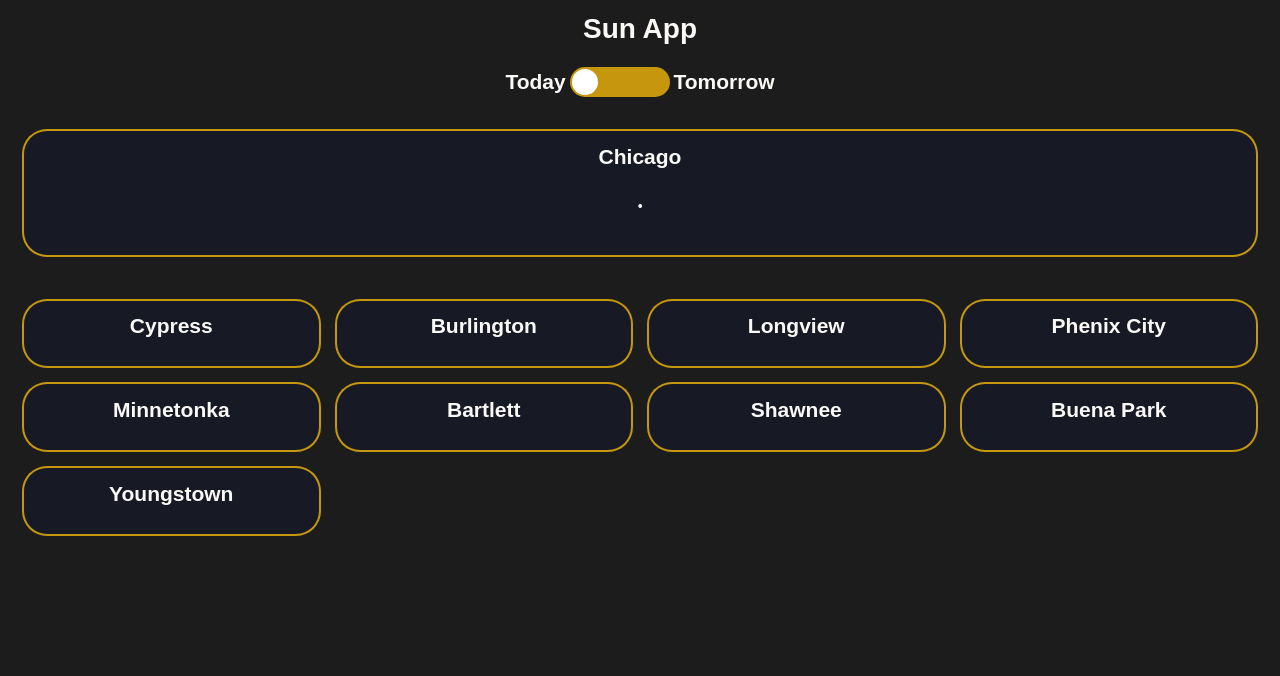
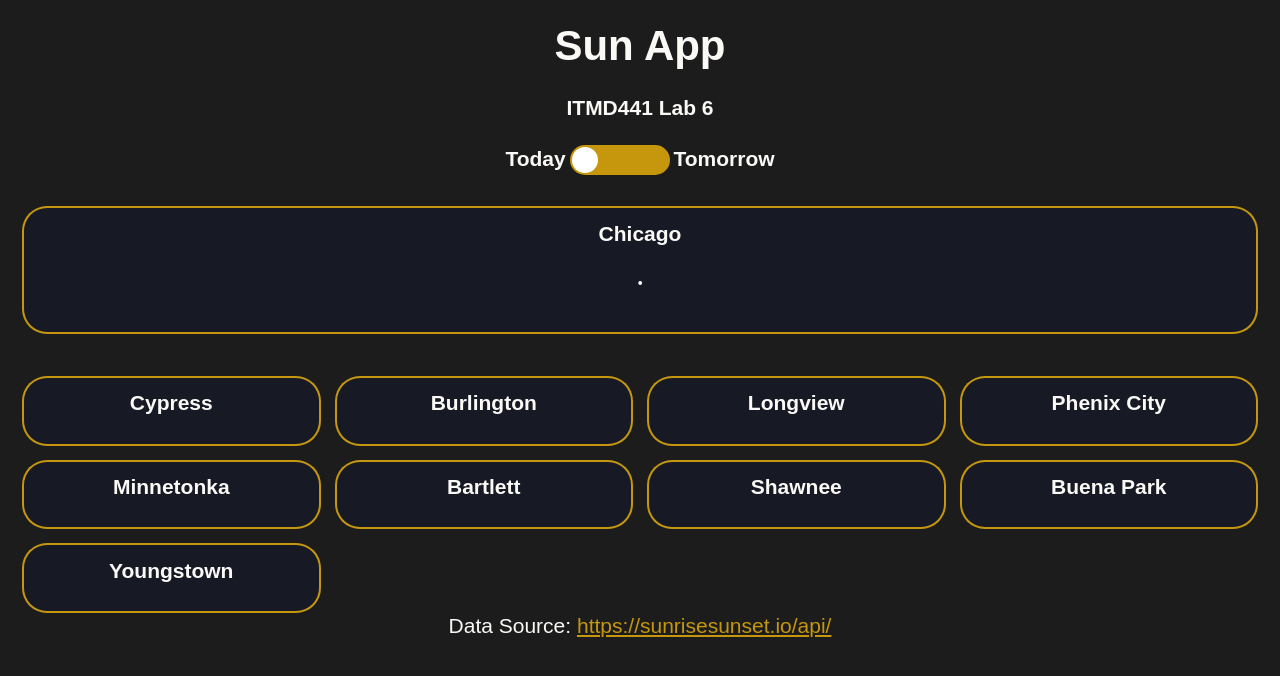
Before and after one commit to Drewster0128/ITMD441-Lab6, a website with bundled scripts: page index.html in a window 1280 px wide. Built offline with nearby package versions, Linux system fonts and the light colour scheme; no server answers.

Commit message:
Credit api

```diff
--- a/index.html
+++ b/index.html
@@ -10,6 +10,7 @@
     <body>
         <header>
             <h1>Sun App</h1>
+            <h2 class="subtitle">ITMD441 Lab 6</h2>
             <div class="wrapper wrapper--subtitle">
                 <h2 class="switch__label" id="today">Today</h2>
                 <label class="switch">
@@ -103,4 +104,7 @@
             </section>
         </main>
     </body>
+    <footer>
+        <p>Data Source: <a href="https://sunrisesunset.io/api/">https://sunrisesunset.io/api/</a></p>
+    </footer>
 </html>
--- a/screen.css
+++ b/screen.css
@@ -15,8 +15,28 @@ header {
     margin-top: 1.5em;
 }
 
+a {
+    color: rgb(255, 192, 8, 0.75);
+}
+
+a:hover {
+    color: rgb(255, 192, 8);
+}
+
+footer {
+    font-size: 1.5em;
+    line-height: 1.2em;
+}
+
+footer p {
+    width: fit-content;
+    margin: auto;
+}
+
 h1 {
     text-align: center;
+    font-size: 3em;
+    line-height: 1.2em;
 }
 
 ul {
@@ -152,3 +172,7 @@ main {
 .city--selected .sun__dawn, .city--selected .sun__solarnoon, .city--selected .sun__dusk {
     display: list-item;
 }
+
+.subtitle {
+    text-align: center;
+}
```
